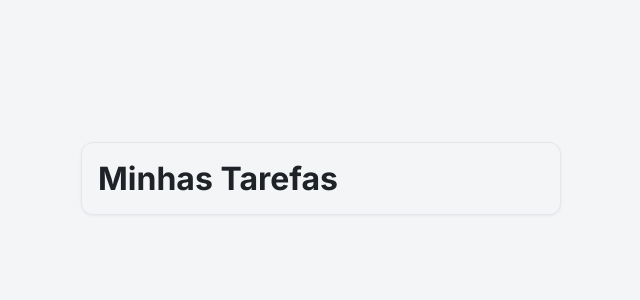
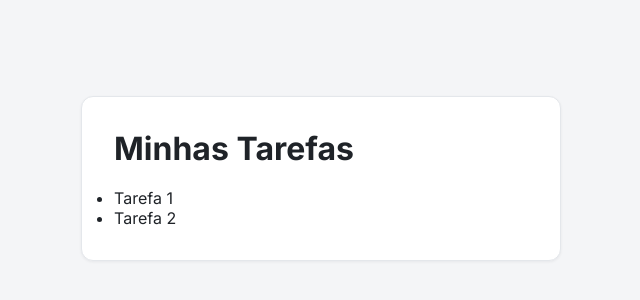
Before and after one commit to leonardochiaralo/desafio-fullstack, a Vue app in the folder frontend/: page / in a window 1280 px wide. Shown: the part 222-522 px from the top of the page, without its empty margins (319-959 px from the left). Built offline with nearby package versions, Linux system fonts and the light colour scheme.

Commit message:
feat: add Task type and render task list

```diff
--- a/frontend/src/App.vue
+++ b/frontend/src/App.vue
@@ -1,8 +1,21 @@
-<script setup lang="ts"></script>
+<script setup lang="ts">
+import { ref } from 'vue'
+import type { Task } from './types/task'
+
+const tasks = ref<Task[]>([
+  { id: '1', title: 'Tarefa 1', done: false },
+  { id: '2', title: 'Tarefa 2', done: true },
+])
+</script>
 
 <template>
   <main>
     <h1>Minhas Tarefas</h1>
+    <ul>
+      <li v-for="task in tasks" :key="task.id">
+        {{ task.title }}
+      </li>
+    </ul>
   </main>
 </template>
 
@@ -10,12 +23,13 @@
 main {
   width: 100%;
   max-width: 480px;
-  padding: 16px;
-  background-color: var(--background-color);
+  padding: 32px;
+  background-color: var(--card-background-color);
   border: 1px solid var(--card-border-color);
   border-radius: 12px;
   box-shadow: 0 1px 3px rgba(16, 24, 40, 0.06);
   display: flex;
+  flex-direction: column;
   gap: 20px;
 }
 </style>
--- /dev/null
+++ b/frontend/src/types/task.ts
@@ -0,0 +1,7 @@
+interface Task {
+  id: string
+  title: string
+  done: boolean
+}
+
+export type { Task }
```
